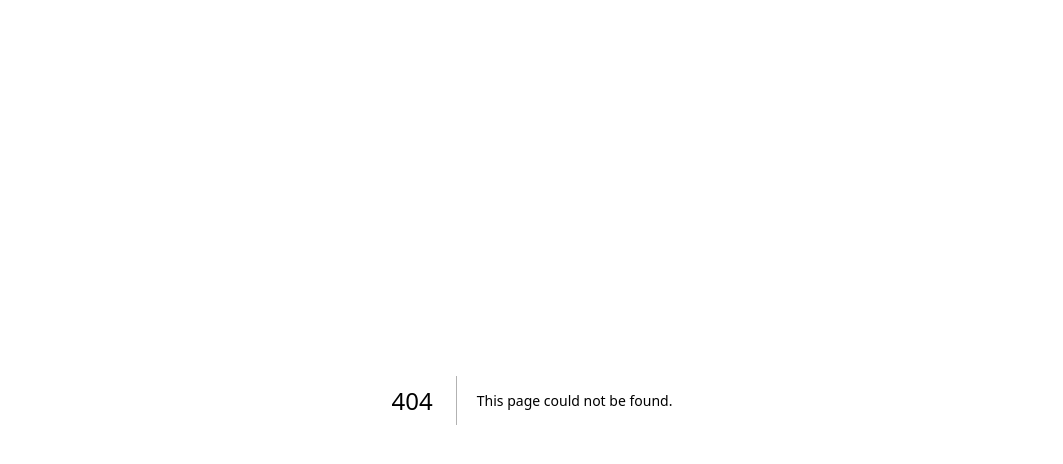
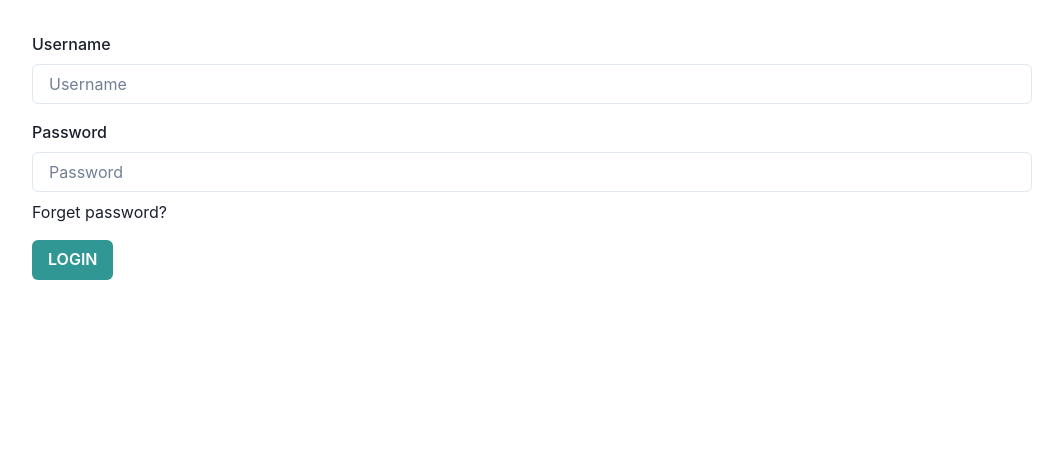
Before and after one commit to kvnyijia/word-app-web, a Next.js app: page /login in a window 1280 px wide. Before the commit this address had no page. Shown: the top 464 px of the page, without its empty margins (108-1171 px from the left). Built offline with nearby package versions, Linux system fonts and the light colour scheme.

Commit message:
[new] Add login.tsx
and InputField.tsx, fetchWrapper.ts, userServices.ts

```diff
--- a/package.json
+++ b/package.json
@@ -11,6 +11,7 @@
     "@chakra-ui/theme-tools": "^2.0.2",
     "@emotion/react": "^11.9.0",
     "@emotion/styled": "^11.9.0",
+    "formik": "^2.4.5",
     "framer-motion": "^6.3.0",
     "next": "latest",
     "react": "^18.2.0",
--- /dev/null
+++ b/src/components/InputField.tsx
@@ -0,0 +1,27 @@
+import { FormControl, FormLabel, Input, FormErrorMessage, Textarea } from "@chakra-ui/react";
+import { useField } from "formik";
+import React from "react";
+
+type InputFieldProps = React.InputHTMLAttributes<HTMLInputElement> & {
+  name: string;
+  label: string;
+  placeholder: string;
+  type: string;
+  textarea?: boolean;
+};
+
+export const InputField: React.FC<InputFieldProps> = ({label, textarea, size:_, ...props}) => {
+  let Component: any = Input;
+  if (textarea) {
+    Component = Textarea;
+  }
+
+  const [field, {error}] = useField(props);
+  return (
+    <FormControl isInvalid={!!error}>
+      <FormLabel htmlFor={field.name}>{label}</FormLabel>
+      <Component {...field} {...props} id={field.name} type={props.type} placeholder={props.placeholder} />
+      {error ? <FormErrorMessage>{error}</FormErrorMessage> : null}
+    </FormControl>
+  );
+}
--- /dev/null
+++ b/src/pages/login.tsx
@@ -0,0 +1,61 @@
+import React from "react";
+import { Form, Formik } from "formik";
+import { Box, Button, Flex } from "@chakra-ui/react";
+import { InputField } from "../components/InputField";
+import { useRouter } from "next/router";
+import NextLink from "next/link";
+import { userServices } from "../utils/userServices";
+import { Layout } from "../components/Layout";
+
+const Login: React.FC<{}> = ({}) => {
+  const router = useRouter();
+  return (
+    <Layout>
+    <Formik
+      initialValues={{ username: '', password: '' }}
+      onSubmit={async (values, actions) => {
+        let {ok} = await userServices.login(values);
+        if (ok) {
+          router.push("/");
+        } else {
+          actions.setErrors({password: "Invalid username or password"});
+        }
+      }}
+    >
+      {(props) => (
+        <Form>
+          <InputField
+            name="username"
+            placeholder="Username"
+            label="Username"
+            type="text"
+          />
+          <Box mt={4}>
+            <InputField
+              name="password"
+              placeholder="Password"
+              label="Password"
+              type="password"
+            />
+          </Box>
+          <Flex mt={2}>
+            <NextLink href="/forget-password">
+              Forget password?
+            </NextLink>
+          </Flex>
+          <Button
+            mt={4}
+            type="submit"
+            isLoading={props.isSubmitting}
+            colorScheme='teal'
+          >
+            LOGIN
+          </Button>
+        </Form>
+      )}
+    </Formik>
+    </Layout>
+  );
+}
+
+export default Login;
--- /dev/null
+++ b/src/utils/fetchWrapper.ts
@@ -0,0 +1,44 @@
+
+export const fetchWrapper = {
+  get,
+  post,
+};
+
+function get(url: string) {
+  const reqOptions = {
+    method: "GET",
+    headers: {...authHeader(url)},
+  } as any;
+  return fetch(url, reqOptions).then(handleRes);
+}
+
+function post(url: string, jsonData) {
+  const reqOptions = {
+    method: "POST",
+    mode: "cors",
+    headers: { "Content-Type": "application/json", ...authHeader(url) },
+    body: JSON.stringify(jsonData),
+  } as any;
+  return fetch(url, reqOptions).then(handleRes);
+}
+
+// return auth header with auth token if user is logged in and request is to the api url
+function authHeader(url: string) {
+  const token = localStorage.getItem("authtoken");
+  const isApiUrl = true;  // url.startsWith("localhost");
+  if (token && isApiUrl) {
+    return { Authorization: `Bearer ${token}` };
+  }
+  return {};
+}
+
+async function handleRes(res: Response) {
+  let ok = false;
+  if (res.ok) {
+    ok = true;
+  } else {
+    console.log("bad res status code");
+  }
+  const data = await res.json();
+  return {res: data, ok};
+}
--- /dev/null
+++ b/src/utils/userServices.ts
@@ -0,0 +1,51 @@
+import { fetchWrapper } from "./fetchWrapper";
+
+export const userServices = {
+  createUser,
+  login,
+  getAccounts,
+};
+
+function createUser(jsonData) {
+  return fetchWrapper.post("http://localhost:8080/users", jsonData)
+    .then(async ({res, ok}) => {
+      let resJson = await res.json();
+      return {resJson, ok};
+    });
+}
+
+function login(jsonData) {
+  return fetchWrapper.post("http://localhost:8080/users/login", jsonData)
+    .then(async ({res, ok}) => {
+      let resJson = res;
+      if (resJson?.access_token) {
+        localStorage.setItem("authtoken", resJson.access_token);
+      }
+      if (resJson?.user) {
+        localStorage.setItem("loginUser", JSON.stringify(resJson.user));
+      }
+      return {res: resJson, ok};
+      // return {res, ok};
+    })
+    .catch((err) => {
+      console.log(err);
+      return {res: err, ok: false};
+    });
+}
+
+function getAccounts() {
+  return fetchWrapper.get("http://localhost:8080/accounts?page_id=1&page_size=5")
+    .then(async ({res, ok}) => {
+      let status = res.status;
+      let resJson = await res.json();
+      return {resJson, ok, status};
+    });
+}
+
+function getAnAccount() {
+  return fetchWrapper.get("http://localhost:8080/accounts/464")
+    .then(async ({res, ok}) => {
+      let resJson = await res.json();
+      return resJson;
+    });
+}
```
Also changed, not shown: src/components/NavBar.tsx (+59 -58 lines), 1 other file (tests, documents, lock files or other folders).
